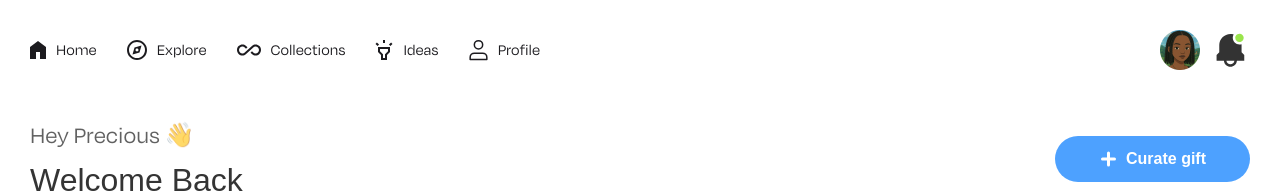
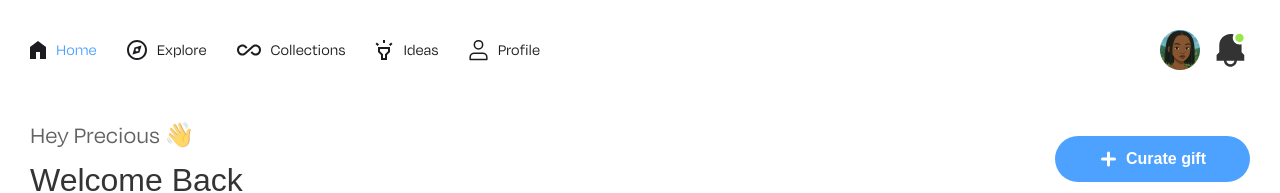
Before and after one commit to allindeveloper/givva-web-vue, a Vue app: page /home in a window 1280 px wide. In both pictures the pointer is over the element "Home". Shown: the top 193 px of the page. Built offline with nearby package versions, Linux system fonts and the light colour scheme.

Commit message:
added header link hover

```diff
--- a/src/components/header.vue
+++ b/src/components/header.vue
@@ -81,6 +81,14 @@ header {
     span {
         color: #1C1B1F;
         font-weight: 400;
+        transition: color 0.2s ease-in-out;
+    }
+}
+
+.header-item {
+
+    span:hover {
+        color: #4DA1FF;
     }
 }
 
```
